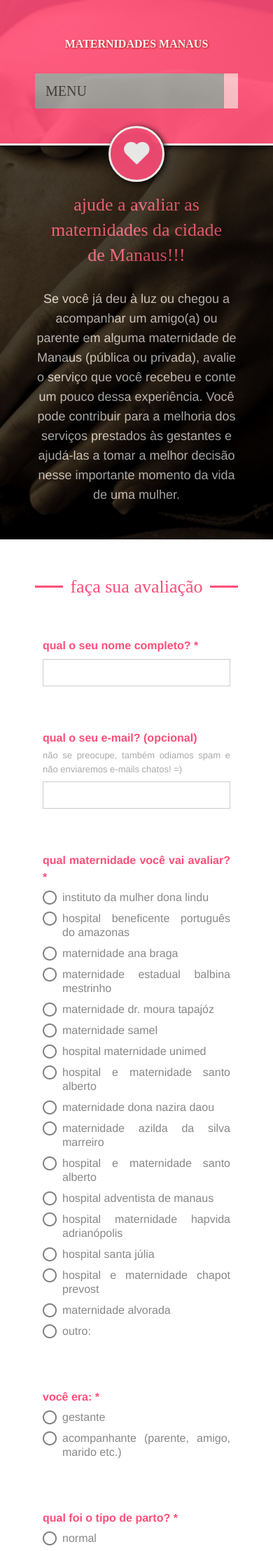
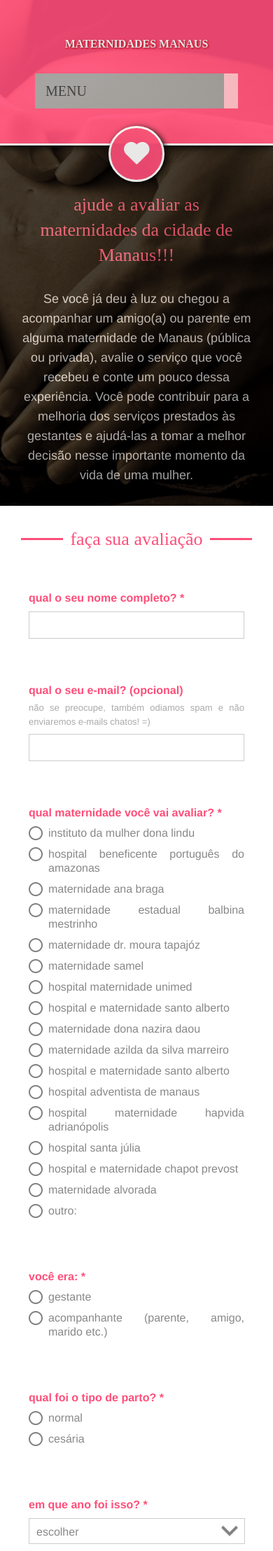
Before and after one commit to maternidadesmanaus/maternidadesmanaus.github.io, a Jekyll site: the page built from index.html, in a window 390 px wide. Shown: the top 2217 px of the page at 70% size. Built offline with Jekyll 4.4.1, drawn with Linux system fonts in a browser that asks for light colours; some web fonts are replaced; grey boxes are pictures that could not be loaded.

Commit message:
Refactoring de css + ajustes no layout responsivo

```diff
--- a/_sass/_layout.scss
+++ b/_sass/_layout.scss
@@ -83,6 +83,79 @@
     @include full-radius;
 }
 
+
+/**
+ * Sections
+ */
+.section {
+    /*background-color: #fff;*/
+    color: #888;
+    font-family: Helvetica, Arial, sans-serif;
+    text-align: center;
+
+    h2 {
+        background-color: #fff;
+        color: #FF4E79;
+        display: table;
+        font-size: 40px;
+        text-align: center;
+        margin: auto;
+        position: relative;
+        padding: 0 20px;
+        line-height: 50px;
+    }
+
+    .wrapper {
+        margin: auto;
+        padding: 50px 0;
+        width: $content-width;
+    }
+
+    .content {
+        border-top: 3px #FF4E79 solid;
+        margin-top: -27px;
+        padding-top: 50px;
+        text-align: justify;
+    }
+
+    &.featured {
+        background-size: cover;
+        padding: 50px;
+
+        h2 {
+            background-color: transparent;
+        }
+
+        .wrapper {
+            background-color: #000;
+            padding: 50px;
+            opacity: 0.7;
+
+        }
+
+        .content {
+            border-top: none;
+            color: #e5e5e5;
+            font-size: 22px;
+            text-align: center;
+            padding-top: 30px;
+            margin-top: 0;
+
+            strong {
+                color: $primary-color;
+            }
+        }
+
+        .last {
+            margin-bottom: 0;
+        }
+    }
+}
+
+
+/**
+ * Share buttons
+ */
 .share-buttons {
     margin-bottom: 50px;
     width: 100%;
@@ -130,8 +203,9 @@
     }
 }
 
+
 /**
- * Social Media
+ * Social media
  */
 .social-media {
     &.bottom {
@@ -177,6 +251,65 @@
     }
 }
 
+
+/**
+ * Site footer
+ */
+.footer {
+
+    .wrapper {
+        padding: 30px 0;
+        border-top: 1px #ddd solid;
+        position: relative;
+
+    }
+
+    .copyright {
+        text-align: right;
+        color: #333;
+        font-size: 14px;
+        display: block;
+        line-height: 17px;
+        font-style: italic;
+        font-family: serif;
+
+        p {
+            color: #999;
+            margin-bottom: 0;
+        }
+
+        a {
+            color: $primary-color;
+            outline: none;
+            padding: 0 2px 2px 2px;
+        }
+    }
+
+    i {
+        background: transparent url("../img/heart-gs.png") no-repeat center left;
+        display: block;
+        width: 48px;
+        height: 43px;
+        position: absolute;
+        top: 35px;
+        left: 0;
+    }
+}
+
+
+/**
+ * Summary
+ */
+#summary {
+    background: url("../img/bg-summary3.jpg") no-repeat center;
+    background-size: cover;
+    padding: 350px 50px 50px;
+}
+
+
+/**
+ * Rate maternity
+ */
 #rate {
     ul {
         text-align: center;
@@ -200,90 +333,10 @@
 
 
 /**
- * Sections
- */
-.section {
-    background-color: #fff;
-    color: #888;
-    font-family: Helvetica, Arial, sans-serif;
-    text-align: center;
-    padding: 50px 0;
-
-    h2 {
-        background-color: #fff;
-        color: #FF4E79;
-        display: table;
-        font-size: 40px;
-        text-align: center;
-        margin: auto;
-        position: relative;
-        padding: 0 20px;
-        line-height: 50px;
-    }
-
-    .wrapper {
-        margin: auto;
-        padding: 0;
-        width: $content-width;
-    }
-
-    .content {
-        border-top: 3px #FF4E79 solid;
-        margin-top: -27px;
-        padding-top: 50px;
-        text-align: justify;
-    }
-
-    &.featured {
-        padding: 50px 0;
-        background-size: cover;
-
-        h2 {
-            background-color: transparent;
-        }
-
-        .wrapper {
-            background-color: #000;
-            padding: 50px;
-            opacity: 0.7;
-
-        }
-
-        .content {
-            border-top: none;
-            color: #e5e5e5;
-            font-size: 22px;
-            text-align: center;
-            padding-top: 30px;
-            margin-top: 0;
-
-            strong {
-                color: $primary-color;
-            }
-        }
-
-        .last {
-            margin-bottom: 0;
-        }
-    }
-}
-
-
-/**
- * Summary
- */
-#summary {
-    background: url("../img/bg-summary3.jpg") no-repeat center -89px;
-    background-size: cover;
-    padding: 350px 50px 140px 50px;
-}
-
-
-/**
- * media
+ * On the media
  */
 #na-midia {
-    background: url("../img/bg-na-midia.jpg") no-repeat center -89px;
+    background: url("../img/bg-na-midia.jpg") no-repeat center;
 
     ul {
         margin-top: 50px;
@@ -306,156 +359,10 @@
     }
 }
 
+
 /**
- * Social Network
+ * Sent message
  */
-.social-netwok {
-
-    margin-top: 40px;
-    height: 515px;
-
-    .row {
-        width: 100%;
-        margin-bottom: 40px;
-        position: relative;
-
-        i {
-            color: #b80207;
-            position: absolute;
-            top: 20px;
-            left: 15px;
-            font-size: 30px;
-        }
-
-        em {
-            display: none;
-            position: absolute;
-            top: -16px;
-            right: 20px;
-            font-style: italic;
-            font-size: 15px;
-            background-color: #b80207;
-            padding: 0 18px;
-            border: 1px #555 dotted;
-        }
-
-        input,
-        textarea {
-            font-family: Helvetica;
-            font-size: 18px;
-            background-color: transparent;
-            border: none;
-            border-bottom: 1px #aaa solid;
-            border-left: 1px #aaa solid;
-            color: #aaa;
-            outline: none;
-            padding: 20px 20px 20px 40px;
-            width: 100%;
-
-            &[type="text"] {
-                text-transform: uppercase;
-
-                &::-webkit-input-placeholder {
-                   text-transform:lowercase;
-                }
-
-                &:-moz-placeholder {
-                   text-transform:lowercase;
-                }
-
-                &::-moz-placeholder {
-                   text-transform:lowercase;
-                }
-
-                &:-ms-input-placeholder {
-                   text-transform:lowercase;
-                }
-            }
-
-            &[type="email"] {
-                text-transform: lowercase;
-            }
-
-            &:focus {
-                border-left-color: $orange-color;
-                border-bottom-color: $orange-color;
-            }
-        }
-
-        textarea {
-            display: block;
-            resize: none;
-            min-height: 200px;
-        }
-
-        .submit {
-            background-color: #333;
-            border: 1px #333 solid;
-            width: 70px;
-            height: 70px;
-            outline: none;
-            @include transition;
-            @include full-radius;
-
-            span {
-                display: none;
-                position: absolute;
-                top: 20px;
-                right: 80px;
-                color: #ccc;
-                font-family: "CaviarDreams";
-                font-size: 20px;
-                font-weight: bold;
-            }
-
-            &:hover,
-            &:focus {
-                background-color: $orange-color;
-                border-color: $orange-color;
-                color: #fff;
-                cursor: pointer;
-
-                span {
-                    display: block;
-                }
-            }
-        }
-
-        &.error input,
-        &.error textarea {
-            border-left-color: #b80207 !important;
-            border-bottom-color: #b80207 !important;
-            background-color: #200001;
-        }
-
-        &.right {
-            text-align: right;
-
-            i {
-                font-family: Helvetica, Arial, sans-serif;
-                font-weight: normal;
-                top: 0;
-                left: 0;
-                position: relative;
-            }
-        }
-    }
-
-    .required-fields {
-        color: #b80207;
-        float: left;
-        font-family: "CaviarDreams";
-        font-size: 22px;
-        font-weight: bold;
-        padding: 15px 0 0 0;
-
-        i {
-            margin-right: 5px;
-        }
-    }
-}
-
-
 #sent-message {
     text-align: center;
     padding: 30px 0 0 0;
@@ -511,48 +418,3 @@
         }
     }
 }
-
-
-/**
- * Site footer
- */
-.footer {
-
-    .wrapper {
-        padding: 30px 0;
-        border-top: 1px #ddd solid;
-        position: relative;
-
-    }
-
-    .copyright {
-        text-align: right;
-        color: #333;
-        font-size: 14px;
-        display: block;
-        line-height: 17px;
-        font-style: italic;
-        font-family: serif;
-
-        p {
-            color: #999;
-            margin-bottom: 0;
-        }
-
-        a {
-            color: $primary-color;
-            outline: none;
-            padding: 0 2px 2px 2px;
-        }
-    }
-
-    i {
-        background: transparent url("../img/heart-gs.png") no-repeat center left;
-        display: block;
-        width: 48px;
-        height: 43px;
-        position: absolute;
-        top: 35px;
-        left: 0;
-    }
-}
--- a/_sass/_responsive.scss
+++ b/_sass/_responsive.scss
@@ -13,7 +13,7 @@
     .section {
         .wrapper {
             width: 100%;
-            padding: 0 50px;
+            padding: 50px;
         }
 
         &.featured {
@@ -24,11 +24,6 @@
     .freebirdMaterialSelectPaperselectOptionList {
         width: 100%;
         width: calc(100% - 19px);
-    }
-
-    #summary {
-        padding-bottom: 140px;
-        margin-bottom: -90px;
     }
 
     #na-midia {
@@ -176,7 +171,7 @@
     }
 
     .header {
-        padding: 40px 50px 50px 50px;
+        padding: 40px 50px 50px;
 
         .heart {
             background-size: 50%;
@@ -208,10 +203,6 @@
     }
 
     .section {
-        .wrapper {
-            width: 100%;
-        }
-
         .content {
             margin-top:-20px;
             font-size: 20px;
@@ -245,7 +236,7 @@
     }
 
     .footer {
-        padding-bottom: 65px;
+        padding: 0 30px 65px 30px;
 
         .copyright {
             text-align: center;
@@ -256,6 +247,10 @@
             right: 0;
             margin: auto;
         }
+    }
+
+    #summary {
+        padding: 300px 50px 50px;
     }
 
     #na-midia {
@@ -272,11 +267,14 @@
 
 @include media-query(500px) {
     .section {
-
         h2 {
             font-size: 26px;
             line-height: 36px;
             padding: 0 10px;
+        }
+
+        .wrapper {
+            padding: 30px;
         }
 
         .content {
@@ -288,6 +286,8 @@
             padding: 0;
 
             .wrapper {
+                padding: 30px;
+
                 .content {
                     font-size: 18px !important;
                     line-height:28px;
@@ -313,7 +313,7 @@
     }
 
     #summary {
-        padding: 205px 0 90px 0;
+        padding: 205px 0 0 0;
 
         .wrapper {
             padding-top: 70px;
@@ -343,16 +343,7 @@
     only screen
     and (max-width : 320px)
 {
-    .social-media.bar {
-        display: none !important;
-    }
 
-    .contact {
-        .required-fields {
-            padding: 0 0 0 0;
-            width: 100px;
-        }
-    }
 }
 
 /* iPads (portrait and landscape) ----------- */
@@ -361,9 +352,7 @@
     and (min-device-width : 768px)
     and (max-device-width : 1024px)
 {
-    .social-media.bar {
-        display: none !important;
-    }
+
 }
 
 /* iPads (landscape) ----------- */
@@ -373,9 +362,7 @@
     and (max-device-width : 1024px)
     and (orientation : landscape)
 {
-    .social-media.bar {
-        display: none !important;
-    }
+
 }
 
 /* iPads (portrait) ----------- */
```
